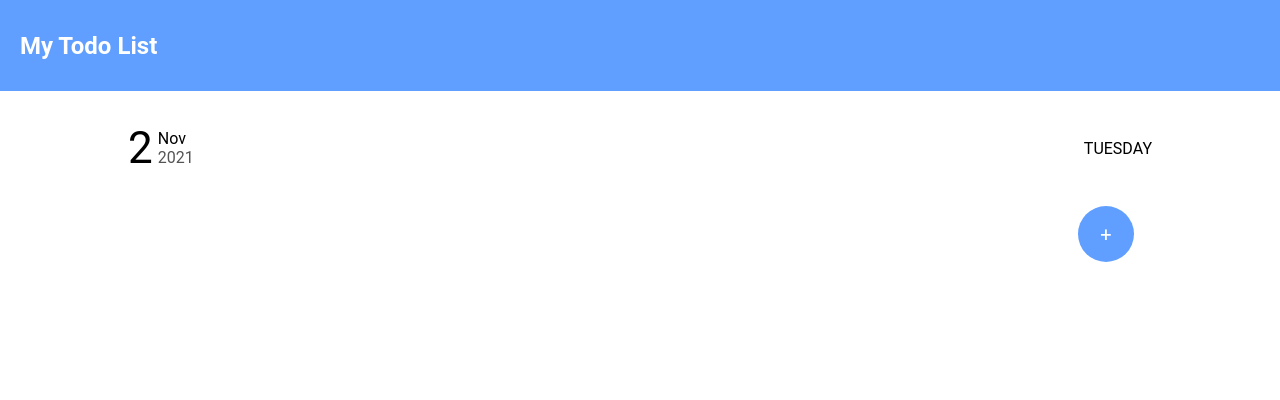
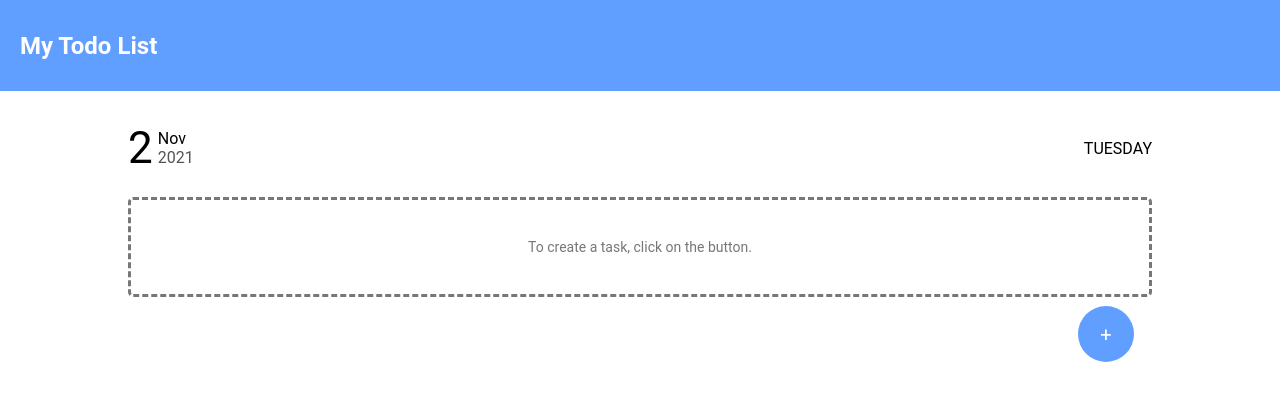
Before and after one commit to Nejjer/todo-app, a React (Create React App) app: page / in a window 1280 px wide. Shown: the top 400 px of the page. Built offline with nearby package versions, Linux system fonts and the light colour scheme.

Commit message:
Change README, added and fixed empty places

```diff
--- a/src/App.js
+++ b/src/App.js
@@ -27,18 +27,9 @@ function handleDeleteTask(tasks, setTasks, deleteId){
 function App() {
 
   const [styleAddingBlock, setStyleAddingBlock] = useState({display: "none"});
-  const [styleEmptyPlace, setStyleEmptyPlace] = useState({display: "none"})
   const [taskId, setTaskId] = useState(0);
   const [tasks, setTasks] = useState([]);
 
-/*  useEffect(() => {
-      if (tasks.length === 0){
-          setStyleEmptyPlace( {display: "flex"})
-      }else{
-          setStyleEmptyPlace( {display: "none"})
-      }
-      }
-  )*/
 
   const listTasks = tasks.map(element =>
       <li key={element.id}> <Task title={element.title} deleteTask={handleDeleteTask} id={element.id} tasks={tasks} setTasks={setTasks}/> </li>
@@ -53,7 +44,7 @@ function App() {
         <div className="home-page">
           <DateComponent/>
           <div>
-              <div style={styleEmptyPlace} className="empty-place">
+              <div style={tasks.length===0?{display: "flex"}:{display: "none"}} className="empty-place">
                   To create a task, click on the button.
               </div>
               <ul>
```
Also changed, not shown: 1 other file (tests, documents, lock files or other folders).
